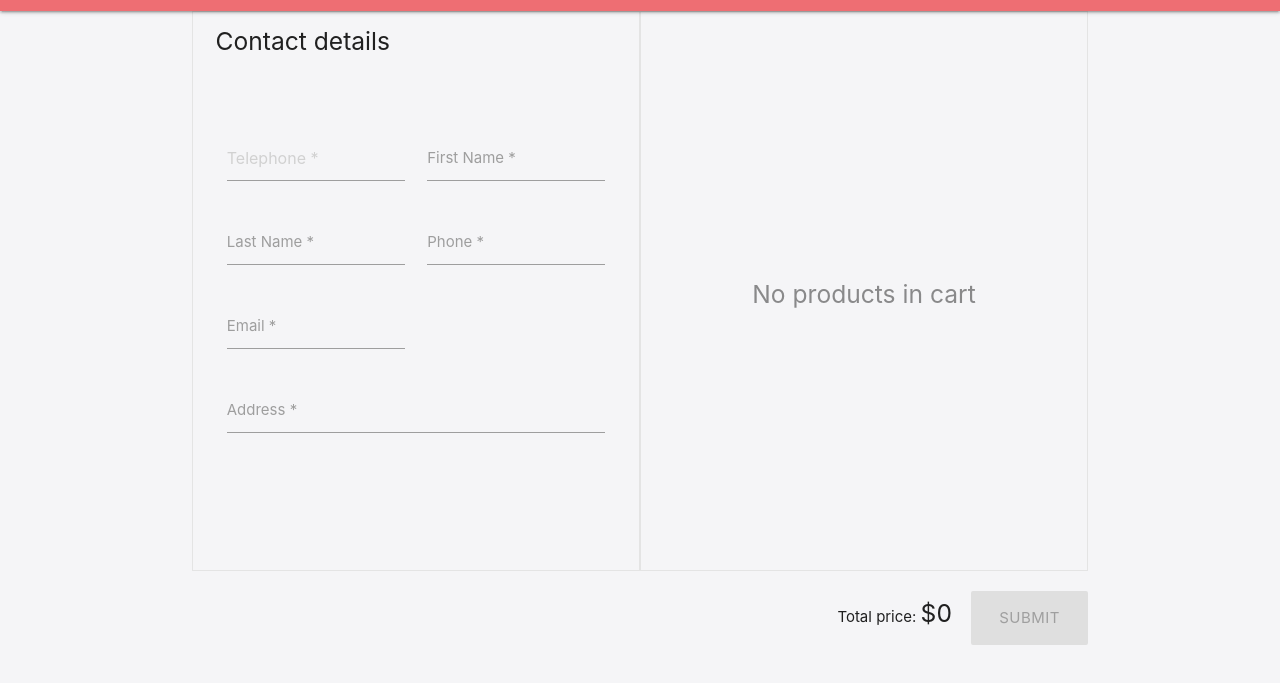
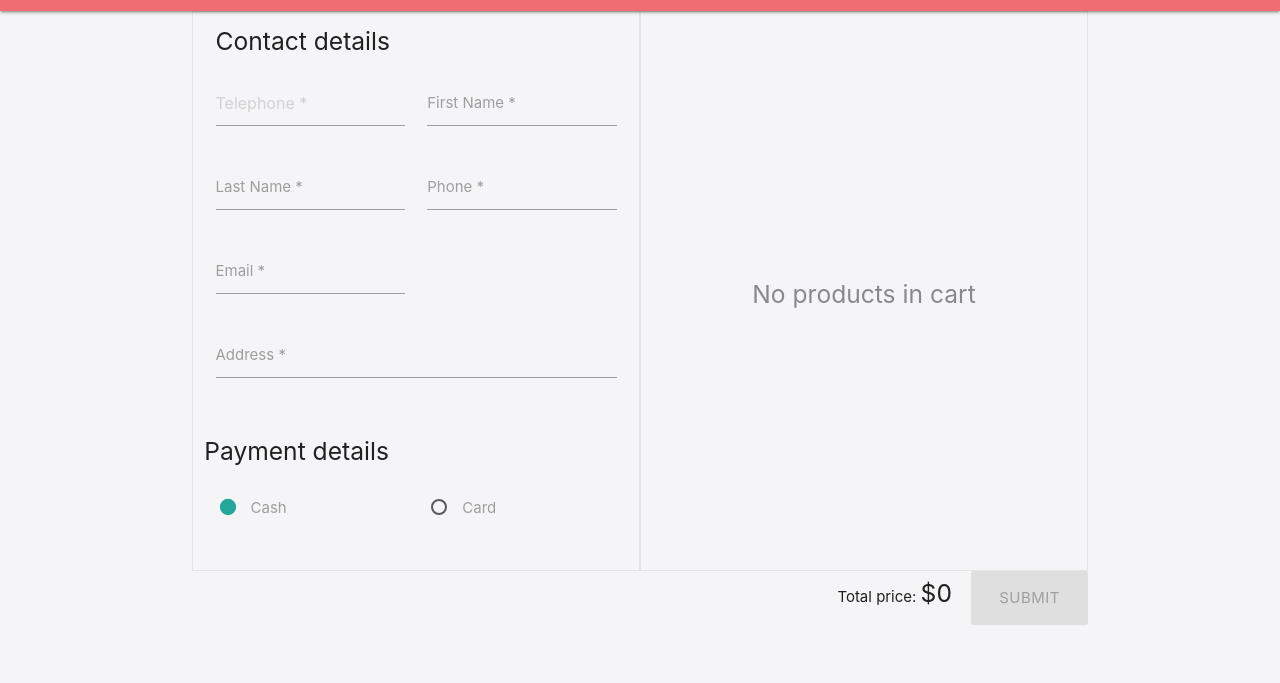
Before and after one commit to OkumaGit/flower_shop, a website with bundled scripts: page app/shoppingCart.html in a window 1280 px wide. Shown: the part 53-736 px from the top of the page. Built offline with nearby package versions, Linux system fonts and the light colour scheme.

Commit message:
WIP Stripe connection

```diff
--- a/app/modules/cartPage.js
+++ b/app/modules/cartPage.js
@@ -112,6 +112,15 @@ let cartPage = () => {
         console.log('script from HP.js worked');
         await sendOrder(inCartFlowerData, summPrice);
         M.toast({ html: 'Order Sent', classes: 'green', displayLength: 3000 });
+
+        //If card payment method selected
+        const cardChecker = document.querySelector('.withCard');
+        if (cardChecker.checked == true) {
+          setTimeout(() => {
+            window.location.href = `?`;
+          }, 1000);
+        }
+        //
         setTimeout(() => {
           window.location.href = `./orderDetails.html`;
         }, 1000);
--- a/app/shoppingCart.html
+++ b/app/shoppingCart.html
@@ -78,28 +78,27 @@
       <form class="form">
         <div class="container">
           <div class="row">
-          <div class="contentWrapper">
+
+            <div class="contentWrapperLeft" >
               <div
                 id="contactForm"
                 class="col s12 m6"
-              style="
+                style="min-height: 70vh;
                   border: 1px solid #e4e4e4;
-                height: 100%;
                   display: flex;
                   flex-direction: column;
                 "
               >
-              <div class="col s12 m12" style="flex-shrink: 0">
+                <div class="col s12 m12" >
                   <h5 class="section-title">Contact details</h5>
                 </div>
-
+                <div class="row">
                   <div
-                class="formBlock col s12 m12"
+                    class=" col s12 m12"
                     style="
-                  height: 80%;
                       align-content: center;
                       align-items: center;
-                  flex-shrink: 1;
+
                     "
                   >
                     <div class="input-field col s6 m6">
@@ -142,42 +141,41 @@
                       <label for="message">Address *</label>
                     </div>
                   </div>
+                </div>
       <!-- Payment details -->
-              <!-- <div class="col s12 m12" style="flex-shrink: 0">
+      <div class="row">
+          <div class="col s12 m12" style="padding-bottom: 20px;">
             <h5 class="section-title">Payment details</h5>
           </div>
           <div
-                class="formBlock col s12 m12"
+            class="col s12 m12"
             style="
-                  height: 10%;
               align-content: center;
-                  align-items: center;
-                  flex-shrink: 1;
-                "
+              align-items: center;"
           >
-              <div class="input-field col s6 m6">
-              <input type="radio" class="withCash" id="withCash" name="withCash" required/>
-              <label for="withCash">Cash</label>
+            <div class="col s6 m6">
+              <label for="withCash">
+                <input type="radio" class="withCash" id="withCash" value="Cash" name="paymentMethod" checked required/>
+                <span>Cash</span>
+              </label>
             </div>
-              <div class="input-field col s6 m6">
-              <input type="radio" class="withCard" id="withCard" required/>
-              <label for="withCash">Card</label>
+            <div class="col s6 m6">
+              <label for="withCard">
+                <input type="radio" class="withCard" id="withCard" value="Card" name="paymentMethod" required/>
+                <span>Card</span>
+              </label>
             </div>
-              </div> -->
+          </div>
+        </div>
       <!--   -->
+      </div>
             </div>
             <div
               id="productsInCart"
               class="col s12 m6"
-              style="border: 1px solid #e4e4e4; overflow: scroll; height: 100%"
-            >
-              <!-- Procudcts are inserted here -->
+              style="border: 1px solid #e4e4e4; overflow: scroll; height: 70vh">
+              <!-- Procucts are inserted here -->
             </div>
-          </div>
-        </div>
-        <!-- <hr
-          style="border: none; border-top: 1px solid #e4e4e4; margin: 20px 0"
-        /> -->
                   <div class="row" style="float: right; align-items: center">
         <span style="width: auto; margin-right: 15px"
           >Total price:
@@ -185,6 +183,15 @@
         </span>
         <button type="submit" class="waves-effect waves-light btn-large submitOrder disabled">Submit</button>
       </div>
+
+      </div>
+      <!-- <div class="row" style="float: right; align-items: center">
+        <span style="width: auto; margin-right: 15px"
+          >Total price:
+          <h5 class='totalPrice' style="display: inline; margin: 0"></h5>
+        </span>
+        <button type="submit" class="waves-effect waves-light btn-large submitOrder disabled">Submit</button>
+      </div> -->
         </div>
       </form>
     </main>
--- a/package.json
+++ b/package.json
@@ -1,5 +1,8 @@
 {
   "devDependencies": {
     "prettier": "^3.8.1"
+  },
+  "dependencies": {
+    "stripe": "^22.5.0"
   }
 }
```
Also changed, not shown: 1 other file. Lines whose indentation alone changed are shown as unchanged.
